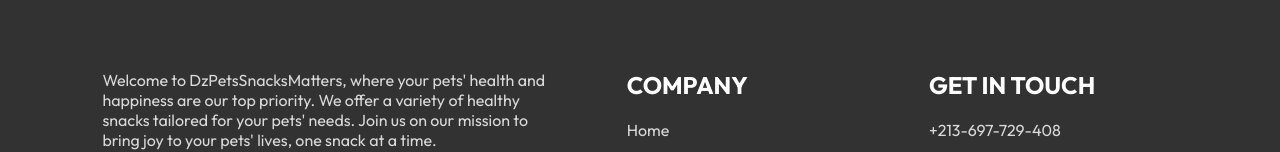
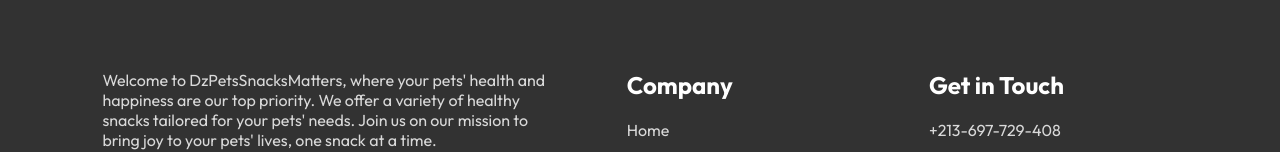
Before and after one commit to islem-haddada/Dz-Pets-Snacks-Matters, a React (Vite) app in the folder frontend/: page /privacy in a window 1280 px wide. Shown: the part 1870-2022 px from the top of the page. Built offline with nearby package versions, Linux system fonts and the light colour scheme; no server answers.

Commit message:
fix footer

```diff
--- a/frontend/src/components/Footer/Footer.jsx
+++ b/frontend/src/components/Footer/Footer.jsx
@@ -1,9 +1,13 @@
 import React from 'react';
 import './Footer.css';
-import { Link } from 'react-router-dom';
+import { Link } from 'react-router-dom'; // Import Link from react-router-dom
 import { assets } from '../../assets/assets';
 
 const Footer = () => {
+  const scrollToTop = () => {
+    window.scrollTo(0, 0);
+  };
+
   return (
     <div className='footer' id='footer'>
       <div className="footer-content">
@@ -26,16 +30,16 @@
           </div>
         </div>
         <div className="footer-content-center">
-          <h2>COMPANY</h2>
+          <h2>Company</h2>
           <ul>
-            <li><a to="/">Home</a></li>
-            <li><a to="/about">About Us</a></li>
-            <li><a to="/myorders">My Orders</a></li>
-            <li><a to="/privacy">Privacy Policy</a></li>
+            <li><Link to="/" onClick={scrollToTop}>Home</Link></li>
+            <li><Link to="/about" onClick={scrollToTop}>About Us</Link></li>
+            <li><Link to="/myorders" onClick={scrollToTop}>My Orders</Link></li>
+            <li><Link to="/privacy" onClick={scrollToTop}>Privacy Policy</Link></li>
           </ul>
         </div>
         <div className="footer-content-right">
-          <h2>GET IN TOUCH</h2>
+          <h2>Get in Touch</h2>
           <ul>
             <li>+213-697-729-408</li>
             <li><a href="mailto:dz.pets.snacks.matters@gmail.com">dz.pets.snacks.matters@gmail.com</a></li>
```
